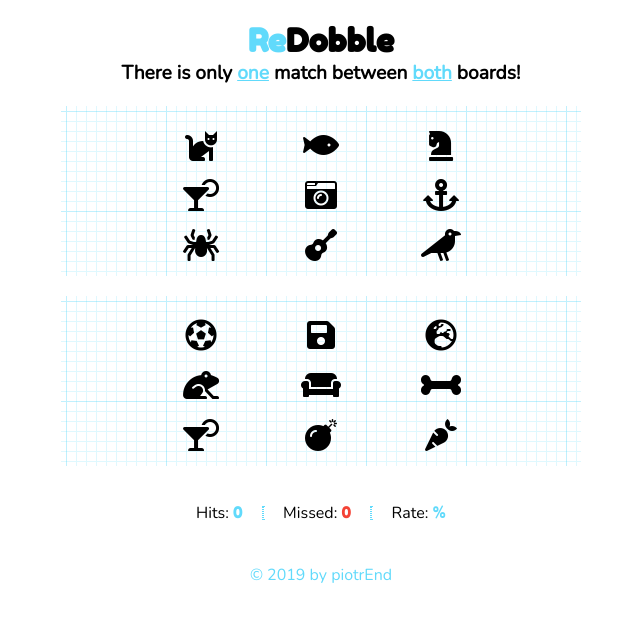
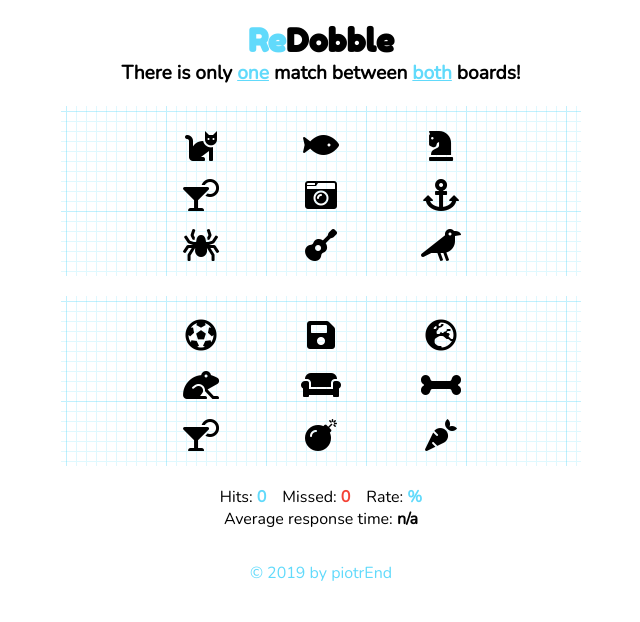
Before and after one commit to piotrEnd/redobble, a React (Create React App) app: page / in a window 1280 px wide. Shown: the top 622 px of the page, without its empty margins (319-959 px from the left). Built offline with nearby package versions, Linux system fonts and the light colour scheme.

Commit message:
average-response-time-functionality added, minor css changes

```diff
--- a/src/App.css
+++ b/src/App.css
@@ -2,3 +2,8 @@
 	text-align: center;
 	font-family: 'Nunito', sans-serif;
 }
+
+::selection {
+	background: #61dafb;
+	color: white;
+}
--- a/src/Board.css
+++ b/src/Board.css
@@ -13,7 +13,6 @@
 }
 
 button:hover {
-	background: black;
 	background: #61dafb;
 	opacity: .75;
 	color: white;
--- a/src/Board.js
+++ b/src/Board.js
@@ -17,6 +17,7 @@
 			isFound: 'initial',
 			timeStart: Math.floor(Date.now() / 1000),
 			timeEnd: '',
+			timeEndCorrect: [],
 			hits: 0,
 			missed: 0
 		};
@@ -38,7 +39,7 @@
 				matcher: matcher,
 				isFound: true,
 				timeStart: currentTime,
-				timeEnd: resultTime,
+				timeEndCorrect: [ ...prevState.timeEndCorrect, resultTime ],
 				hits: prevState.hits + 1
 			}));
 		} else {
@@ -81,7 +82,11 @@
 				<div className="card">{first}</div>
 				<Feedback isFound={this.state.isFound} timeEnd={this.state.timeEnd} />
 				<div className="card">{second}</div>
-				<Message hits={this.state.hits} missed={this.state.missed} />
+				<Message
+					hits={this.state.hits}
+					missed={this.state.missed}
+					avgArr={this.state.timeEndCorrect}
+				/>
 			</main>
 		);
 	}
--- a/src/Footer.css
+++ b/src/Footer.css
@@ -1,6 +1,6 @@
 footer {
 	width: 300px;
-	margin: 1.5rem auto;
+	margin: 2rem auto;
 }
 
 footer:hover {
@@ -11,7 +11,7 @@
 footer a {
 	text-decoration: none;
 	color: #61dafb;
-	transition: .2s;
+	transition: 1s;
 }
 
 footer a:hover {
--- a/src/Message.css
+++ b/src/Message.css
@@ -2,12 +2,13 @@
 	display: flex;
 	margin: 0 auto;
 	padding: 0 5px;
-	width: 250px;
-	overflow: hidden;
+	width: 300px;
+	flex-flow: row wrap;
+	justify-content: center;
 }
 
 .stats p span {
-	font-family: 'Fredoka One', cursive;
+	font-weight: bold;
 }
 
 .stats p:nth-of-type(1) span,
@@ -19,8 +20,10 @@
 	color: #f44336;
 }
 
-.stats hr {
-	align-self: center;
-	height: 12px;
-	border: 1px dotted #61dafb;
+.stats p {
+	margin: 0 8px;
 }
+
+.stats p:nth-of-type(4) {
+	margin-top: 0;
+}
--- a/src/Message.js
+++ b/src/Message.js
@@ -3,7 +3,12 @@
 
 class Message extends Component {
 	render() {
-		const { hits, missed } = this.props;
+		const { hits, missed, avgArr } = this.props;
+
+		let averageTime = avgArr.reduce((acc, cur) => {
+			return acc + cur;
+		}, 0);
+		averageTime = (averageTime / avgArr.length).toFixed(1).replace(/\.?0*$/, '');
 
 		let rate;
 		if (hits > 0 || missed > 0) {
@@ -15,13 +20,14 @@
 				<p>
 					Hits: <span>{hits}</span>
 				</p>
-				<hr />
 				<p>
 					Missed: <span>{missed}</span>
 				</p>
-				<hr />
 				<p>
 					Rate: <span>{rate}%</span>
+				</p>
+				<p>
+					Average response time: <span>{avgArr.length === 0 ? 'n/a' : `${averageTime}s`}</span>
 				</p>
 			</div>
 		);
```
